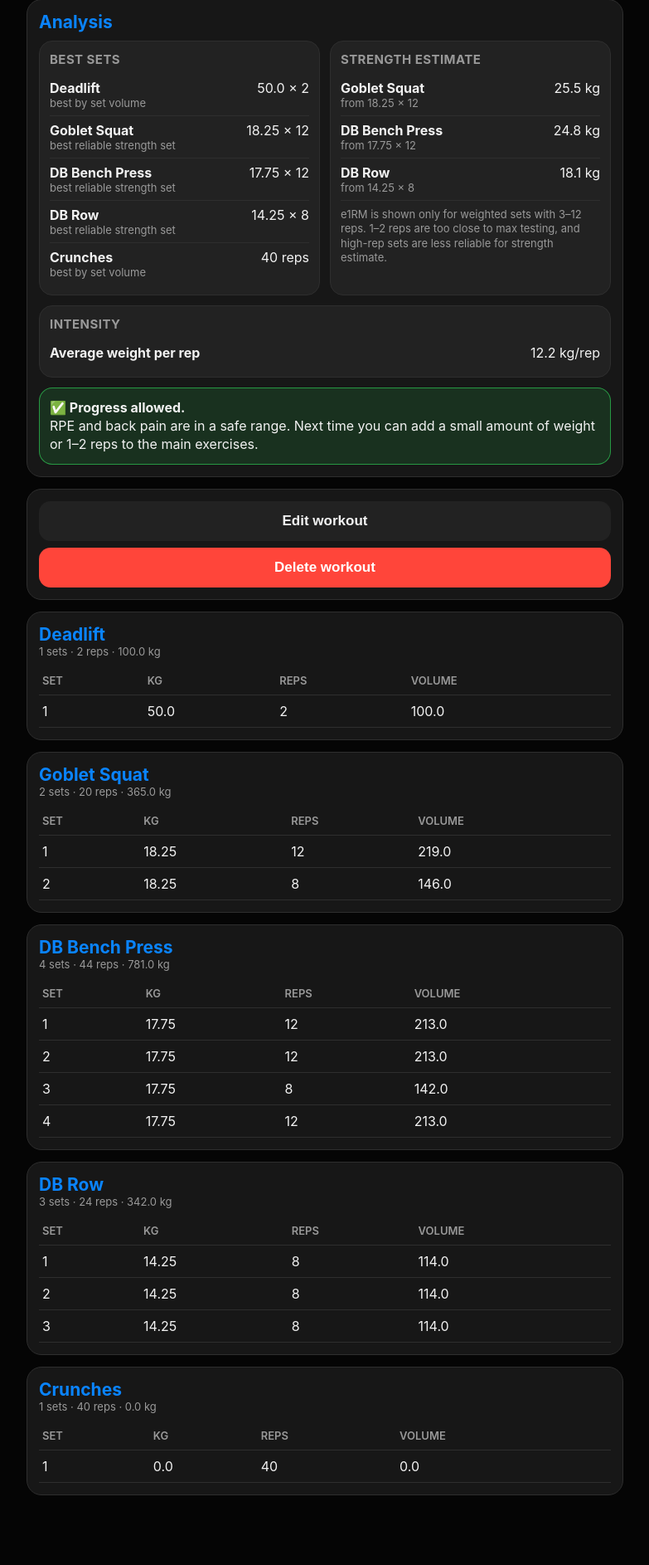
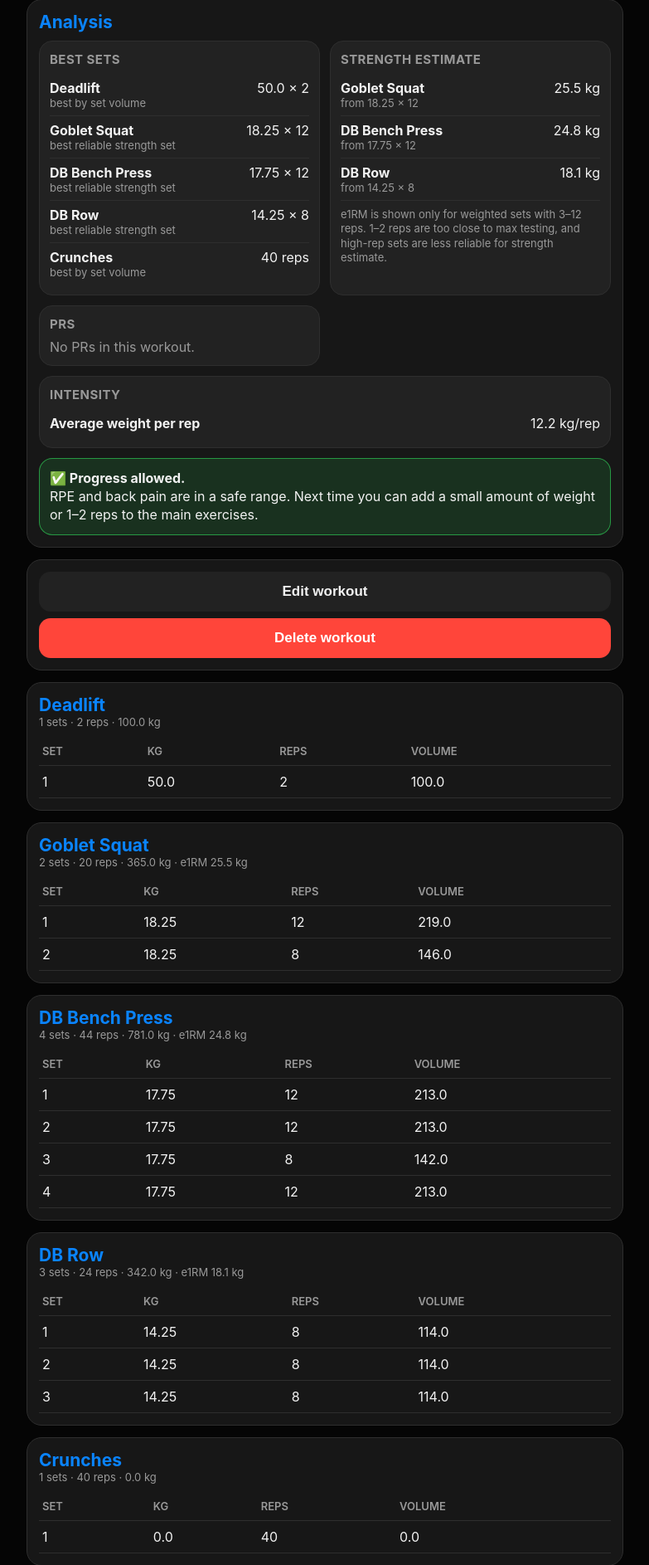
Before and after one commit to mykzhu/training_log, a FastAPI app: page /workouts/1 in a window 1280 px wide. Shown: the part 253-2139 px from the top of the page at 83% size, without its empty margins (248-1031 px from the left). Before the commit the page ends 2055 px from the top, so only its background shows below. Run offline with FastAPI, Linux system fonts and the light colour scheme; data comes from the database, SQL or seed files in the repository; both versions use the stored data as it was after the commit.

Commit message:
Add Personal records
Signed-off-by: Mykola Zhuravel <mykzhu@gmail.com>

```diff
--- a/app/main.py
+++ b/app/main.py
@@ -437,6 +437,209 @@ def build_stats(limit: int = 30) -> dict[str, Any]:
         },
     }
 
+def build_workout_analysis(
+    workout_id: int,
+    workout_exercises: list[dict[str, Any]],
+) -> dict[str, Any]:
+    exercise_analyses: list[dict[str, Any]] = []
+    all_prs: list[dict[str, Any]] = []
+
+    with get_db() as conn:
+        current_workout = conn.execute(
+            """
+            SELECT id, created_at
+            FROM workouts
+            WHERE id = ?
+            """,
+            (workout_id,),
+        ).fetchone()
+
+        if not current_workout:
+            return {
+                "exercises": [],
+                "prs": [],
+            }
+
+        current_created_at = current_workout["created_at"]
+
+        for item in workout_exercises:
+            exercise_id = int(item["exercise_id"])
+            exercise_name = str(item["exercise_name"])
+            sets = item["sets"]
+
+            current_max_weight: float | None = None
+            current_max_reps: int | None = None
+            current_best_e1rm: float | None = None
+            current_best_e1rm_set: dict[str, Any] | None = None
+            current_best_set: dict[str, Any] | None = None
+            current_best_set_score = -1.0
+            current_total_volume = float(item["total_volume"])
+
+            for set_row in sets:
+                weight = float(set_row["weight"])
+                reps = int(set_row["reps"])
+                volume = weight * reps
+
+                if current_max_weight is None or weight > current_max_weight:
+                    current_max_weight = weight
+
+                if current_max_reps is None or reps > current_max_reps:
+                    current_max_reps = reps
+
+                e1rm = estimated_1rm(weight, reps)
+                if e1rm is not None:
+                    if current_best_e1rm is None or e1rm > current_best_e1rm:
+                        current_best_e1rm = e1rm
+                        current_best_e1rm_set = {
+                            "weight": weight,
+                            "reps": reps,
+                        }
+
+                # Best set display:
+                # prefer reliable e1RM set for weighted exercises;
+                # otherwise fall back to volume/reps.
+                if e1rm is not None:
+                    score = e1rm
+                elif weight > 0:
+                    score = volume
+                else:
+                    score = reps
+
+                if score > current_best_set_score:
+                    current_best_set_score = score
+                    current_best_set = {
+                        "weight": weight,
+                        "reps": reps,
+                    }
+
+            previous_rows = conn.execute(
+                """
+                SELECT
+                    w.id AS workout_id,
+                    w.created_at,
+                    se.weight,
+                    se.reps
+                FROM set_entries se
+                JOIN workout_exercises we ON we.id = se.workout_exercise_id
+                JOIN workouts w ON w.id = we.workout_id
+                WHERE we.exercise_id = ?
+                  AND (
+                        w.created_at < ?
+                        OR (w.created_at = ? AND w.id < ?)
+                  )
+                ORDER BY w.created_at ASC, w.id ASC, se.set_number ASC, se.id ASC
+                """,
+                (
+                    exercise_id,
+                    current_created_at,
+                    current_created_at,
+                    workout_id,
+                ),
+            ).fetchall()
+
+            previous_max_weight: float | None = None
+            previous_max_reps: int | None = None
+            previous_best_e1rm: float | None = None
+
+            for row in previous_rows:
+                weight = float(row["weight"])
+                reps = int(row["reps"])
+
+                if previous_max_weight is None or weight > previous_max_weight:
+                    previous_max_weight = weight
+
+                if previous_max_reps is None or reps > previous_max_reps:
+                    previous_max_reps = reps
+
+                e1rm = estimated_1rm(weight, reps)
+                if e1rm is not None:
+                    if previous_best_e1rm is None or e1rm > previous_best_e1rm:
+                        previous_best_e1rm = e1rm
+
+            previous_volume_rows = conn.execute(
+                """
+                SELECT
+                    w.id AS workout_id,
+                    SUM(se.weight * se.reps) AS exercise_volume
+                FROM set_entries se
+                JOIN workout_exercises we ON we.id = se.workout_exercise_id
+                JOIN workouts w ON w.id = we.workout_id
+                WHERE we.exercise_id = ?
+                  AND (
+                        w.created_at < ?
+                        OR (w.created_at = ? AND w.id < ?)
+                  )
+                GROUP BY w.id
+                """,
+                (
+                    exercise_id,
+                    current_created_at,
+                    current_created_at,
+                    workout_id,
+                ),
+            ).fetchall()
+
+            previous_best_volume: float | None = None
+            for row in previous_volume_rows:
+                volume = float(row["exercise_volume"] or 0)
+                if previous_best_volume is None or volume > previous_best_volume:
+                    previous_best_volume = volume
+
+            pr_flags: list[str] = []
+
+            if (
+                current_max_weight is not None
+                and current_max_weight > 0
+                and previous_max_weight is not None
+                and current_max_weight > previous_max_weight
+            ):
+                pr_flags.append("Weight PR")
+
+            if (
+                current_max_reps is not None
+                and previous_max_reps is not None
+                and current_max_reps > previous_max_reps
+            ):
+                pr_flags.append("Rep PR")
+
+            if (
+                current_best_e1rm is not None
+                and previous_best_e1rm is not None
+                and current_best_e1rm > previous_best_e1rm
+            ):
+                pr_flags.append("e1RM PR")
+
+            if (
+                current_total_volume > 0
+                and previous_best_volume is not None
+                and current_total_volume > previous_best_volume
+            ):
+                pr_flags.append("Volume PR")
+
+            exercise_analysis = {
+                "exercise_id": exercise_id,
+                "exercise_name": exercise_name,
+                "best_set": current_best_set,
+                "best_e1rm": current_best_e1rm,
+                "best_e1rm_set": current_best_e1rm_set,
+                "pr_flags": pr_flags,
+            }
+
+            exercise_analyses.append(exercise_analysis)
+
+            for flag in pr_flags:
+                all_prs.append(
+                    {
+                        "exercise_name": exercise_name,
+                        "type": flag,
+                    }
+                )
+
+    return {
+        "exercises": exercise_analyses,
+        "prs": all_prs,
+    }
+
 def format_datetime(value: str | None) -> str:
     if not value:
         return "—"
@@ -1697,6 +1900,7 @@ def edit_workout_page(request: Request, workout_id: int):
     total_volume = sum(item["total_volume"] for item in workout_exercises)
     total_reps = sum(item["total_reps"] for item in workout_exercises)
     total_sets = sum(len(item["sets"]) for item in workout_exercises)
+    analysis = build_workout_analysis(workout_id, workout_exercises)
 
     existing_weights: list[float] = []
     for item in workout_exercises:
@@ -1722,6 +1926,7 @@ def edit_workout_page(request: Request, workout_id: int):
             "total_volume": total_volume,
             "total_reps": total_reps,
             "total_sets": total_sets,
+            "analysis": analysis,
         },
     )
 
@@ -1943,6 +2148,7 @@ def workout_detail(request: Request, workout_id: int):
     total_volume = sum(item["total_volume"] for item in workout_exercises)
     total_reps = sum(item["total_reps"] for item in workout_exercises)
     total_sets = sum(len(item["sets"]) for item in workout_exercises)
+    analysis = build_workout_analysis(workout_id, workout_exercises)
 
     logger.debug(
         "page.workout_detail workout_id=%s exercises=%s sets=%s",
@@ -1960,6 +2166,7 @@ def workout_detail(request: Request, workout_id: int):
             "total_volume": total_volume,
             "total_reps": total_reps,
             "total_sets": total_sets,
+            "analysis": analysis,
         },
     )
 
--- a/app/templates/_analysis_card.html
+++ b/app/templates/_analysis_card.html
@@ -1,4 +1,4 @@
-{% macro render_analysis(workout, workout_exercises, total_volume, total_reps) %}
+{% macro render_analysis(workout, workout_exercises, total_volume, total_reps, analysis=None) %}
     <style>
         .analysis-card h2 {
             margin-bottom: 10px;
@@ -184,6 +184,24 @@
                     e1RM is shown only for weighted sets with 3–12 reps. 1–2 reps are too close to max testing, and high-rep sets are less reliable for strength estimate.
                 </div>
             </div>
+            <div class="analysis-section">
+                <h3>PRs</h3>
+
+                {% if analysis and analysis.prs %}
+                    {% for pr in analysis.prs %}
+                        <div class="analysis-row">
+                            <div class="analysis-main">
+                                🏆 {{ pr.exercise_name }}
+                            </div>
+                            <div class="analysis-value">
+                                {{ pr.type }}
+                            </div>
+                        </div>
+                    {% endfor %}
+                {% else %}
+                    <div class="muted">No PRs in this workout.</div>
+                {% endif %}
+            </div>
         </div>
 
         <div class="analysis-section" style="margin-top: 12px;">
--- a/app/templates/index.html
+++ b/app/templates/index.html
@@ -302,7 +302,7 @@
         </div>
 
         {% if workout_exercises %}
-            {{ render_analysis(workout, workout_exercises, total_volume, total_reps) }}
+            {{ render_analysis(workout, workout_exercises, total_volume, total_reps, analysis) }}
         {% endif %}
 
         <div class="card">
--- a/app/templates/workout.html
+++ b/app/templates/workout.html
@@ -167,6 +167,20 @@
             line-height: 1.2;
         }
 
+        .pr-badge {
+            display: inline-flex;
+            align-items: center;
+            border-radius: 999px;
+            padding: 3px 8px;
+            margin-left: 6px;
+            font-size: 12px;
+            font-weight: 700;
+            color: #ffd60a;
+            background: rgba(255, 214, 10, 0.14);
+            border: 1px solid rgba(255, 214, 10, 0.55);
+            vertical-align: middle;
+        }
+
         .status-finished {
             background: rgba(48, 209, 88, 0.18);
             color: #30d158;
@@ -274,7 +288,7 @@
             </div>
     </div>
 
-    {{ render_analysis(workout, workout_exercises, total_volume, total_reps) }}
+    {{ render_analysis(workout, workout_exercises, total_volume, total_reps, analysis) }}
 
     <div class="card">
         <a href="/workouts/{{ workout.id }}/edit">
@@ -293,14 +307,31 @@
 
     {% if workout_exercises %}
         {% for item in workout_exercises %}
+            {% set exercise_analysis = namespace(value=None) %}
+            {% if analysis %}
+                {% for candidate in analysis.exercises %}
+                    {% if candidate.exercise_id == item.exercise_id %}
+                        {% set exercise_analysis.value = candidate %}
+                    {% endif %}
+                {% endfor %}
+            {% endif %}
             <div class="card">
                 <div class="exercise-header">
                     <div>
-                        <h2>{{ item.exercise_name }}</h2>
+                        <h2>
+                            {{ item.exercise_name }}
+                            {% if exercise_analysis.value and exercise_analysis.value.pr_flags %}
+                                <span class="pr-badge">🏆 {{ exercise_analysis.value.pr_flags | join(", ") }}</span>
+                            {% endif %}
+                        </h2>
                         <div class="muted small">
                             {{ item.sets|length }} sets ·
                             {{ item.total_reps }} reps ·
                             {{ "%.1f"|format(item.total_volume) }} kg
+
+                            {% if exercise_analysis.value and exercise_analysis.value.best_e1rm is not none %}
+                                · e1RM {{ "%.1f"|format(exercise_analysis.value.best_e1rm) }} kg
+                            {% endif %}
                         </div>
                     </div>
                 </div>
```
Also changed, not shown: app/templates/edit_workout.html (+33 -2 lines), data/training.db.
